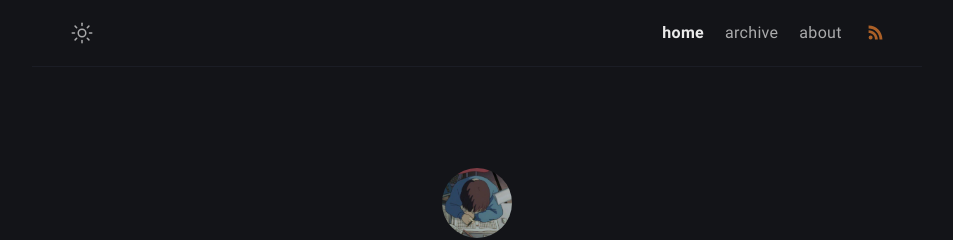
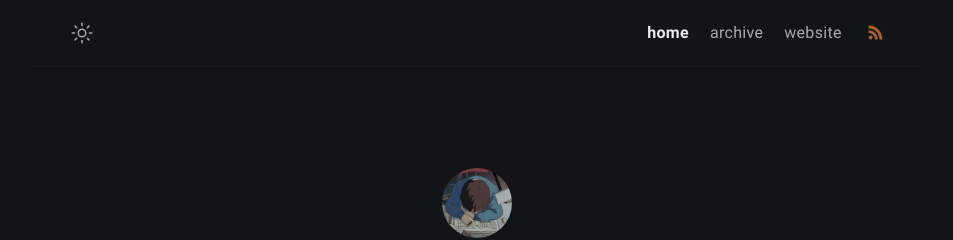
Before and after one commit to Zeyu-Li/blog, a Jekyll site: the page built from index.md, in a window 1280 px wide. Shown: the top 240 px of the page, without its empty margins (163-1116 px from the left). Built offline with Jekyll 4.4.1, drawn with Linux system fonts in a browser that asks for light colours.

Commit message:
Update menus.yml

```diff
--- a/_data/menus.yml
+++ b/_data/menus.yml
@@ -6,9 +6,9 @@
   url: /archive/
   external: false
 
-- title: about
-  url: /about/
-  external: false # set true if you using external link, see below
+- title: website
+  url: https://zeyu-li.github.io/website/
+  external: true # set true if you using external link, see below
 
 # Example:
 # - title: github
```
